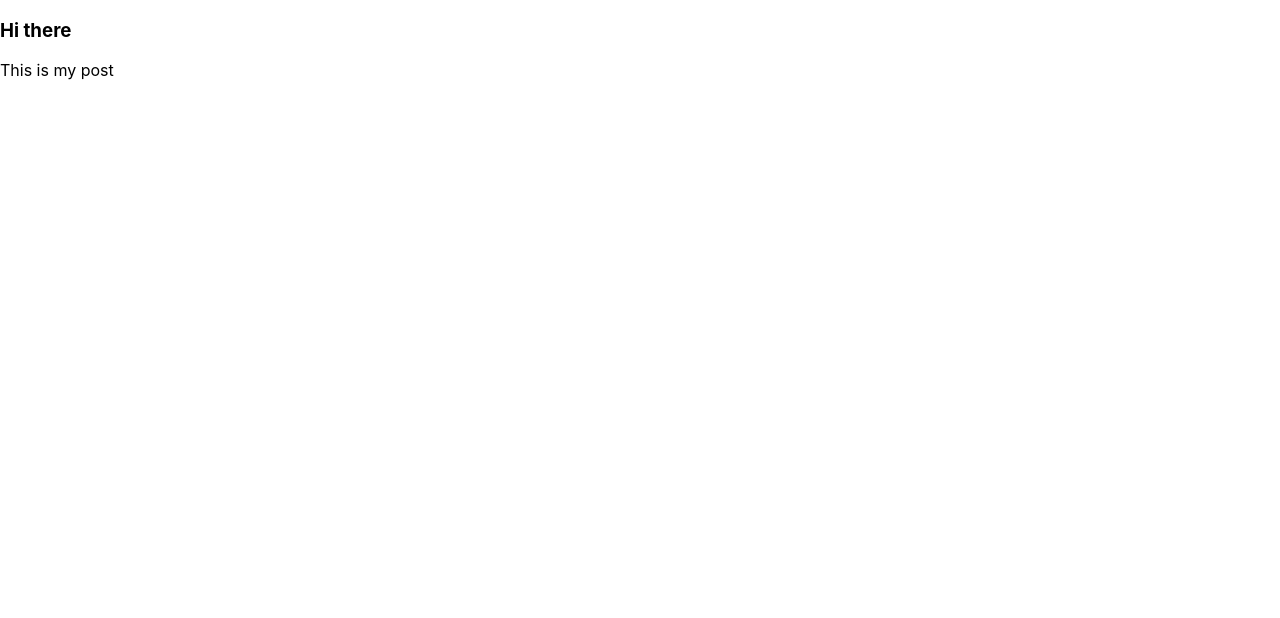
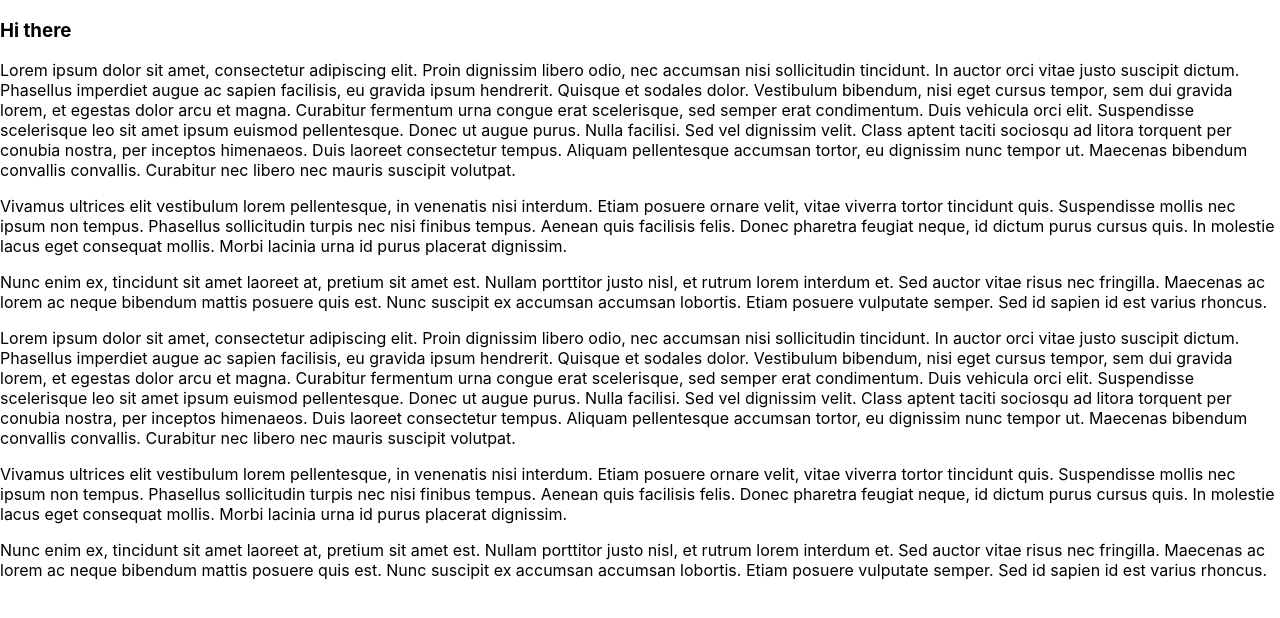
Before and after one commit to branmar97/my-mdx-blog, a Next.js app: page /blog/test-post in a window 1280 px wide. Shown: the top 618 px of the page. Built offline with nearby package versions, Linux system fonts and the light colour scheme.

Commit message:
update test post content

```diff
--- a/pages/blog/test-post.mdx
+++ b/pages/blog/test-post.mdx
@@ -7,4 +7,14 @@ date: May 18, 2021
 
 ### Hi there
 
-This is my post
+Lorem ipsum dolor sit amet, consectetur adipiscing elit. Proin dignissim libero odio, nec accumsan nisi sollicitudin tincidunt. In auctor orci vitae justo suscipit dictum. Phasellus imperdiet augue ac sapien facilisis, eu gravida ipsum hendrerit. Quisque et sodales dolor. Vestibulum bibendum, nisi eget cursus tempor, sem dui gravida lorem, et egestas dolor arcu et magna. Curabitur fermentum urna congue erat scelerisque, sed semper erat condimentum. Duis vehicula orci elit. Suspendisse scelerisque leo sit amet ipsum euismod pellentesque. Donec ut augue purus. Nulla facilisi. Sed vel dignissim velit. Class aptent taciti sociosqu ad litora torquent per conubia nostra, per inceptos himenaeos. Duis laoreet consectetur tempus. Aliquam pellentesque accumsan tortor, eu dignissim nunc tempor ut. Maecenas bibendum convallis convallis. Curabitur nec libero nec mauris suscipit volutpat.
+
+Vivamus ultrices elit vestibulum lorem pellentesque, in venenatis nisi interdum. Etiam posuere ornare velit, vitae viverra tortor tincidunt quis. Suspendisse mollis nec ipsum non tempus. Phasellus sollicitudin turpis nec nisi finibus tempus. Aenean quis facilisis felis. Donec pharetra feugiat neque, id dictum purus cursus quis. In molestie lacus eget consequat mollis. Morbi lacinia urna id purus placerat dignissim.
+
+Nunc enim ex, tincidunt sit amet laoreet at, pretium sit amet est. Nullam porttitor justo nisl, et rutrum lorem interdum et. Sed auctor vitae risus nec fringilla. Maecenas ac lorem ac neque bibendum mattis posuere quis est. Nunc suscipit ex accumsan accumsan lobortis. Etiam posuere vulputate semper. Sed id sapien id est varius rhoncus.
+
+Lorem ipsum dolor sit amet, consectetur adipiscing elit. Proin dignissim libero odio, nec accumsan nisi sollicitudin tincidunt. In auctor orci vitae justo suscipit dictum. Phasellus imperdiet augue ac sapien facilisis, eu gravida ipsum hendrerit. Quisque et sodales dolor. Vestibulum bibendum, nisi eget cursus tempor, sem dui gravida lorem, et egestas dolor arcu et magna. Curabitur fermentum urna congue erat scelerisque, sed semper erat condimentum. Duis vehicula orci elit. Suspendisse scelerisque leo sit amet ipsum euismod pellentesque. Donec ut augue purus. Nulla facilisi. Sed vel dignissim velit. Class aptent taciti sociosqu ad litora torquent per conubia nostra, per inceptos himenaeos. Duis laoreet consectetur tempus. Aliquam pellentesque accumsan tortor, eu dignissim nunc tempor ut. Maecenas bibendum convallis convallis. Curabitur nec libero nec mauris suscipit volutpat.
+
+Vivamus ultrices elit vestibulum lorem pellentesque, in venenatis nisi interdum. Etiam posuere ornare velit, vitae viverra tortor tincidunt quis. Suspendisse mollis nec ipsum non tempus. Phasellus sollicitudin turpis nec nisi finibus tempus. Aenean quis facilisis felis. Donec pharetra feugiat neque, id dictum purus cursus quis. In molestie lacus eget consequat mollis. Morbi lacinia urna id purus placerat dignissim.
+
+Nunc enim ex, tincidunt sit amet laoreet at, pretium sit amet est. Nullam porttitor justo nisl, et rutrum lorem interdum et. Sed auctor vitae risus nec fringilla. Maecenas ac lorem ac neque bibendum mattis posuere quis est. Nunc suscipit ex accumsan accumsan lobortis. Etiam posuere vulputate semper. Sed id sapien id est varius rhoncus.
```
